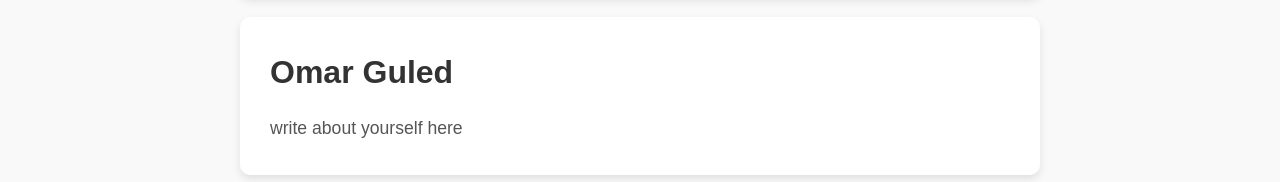
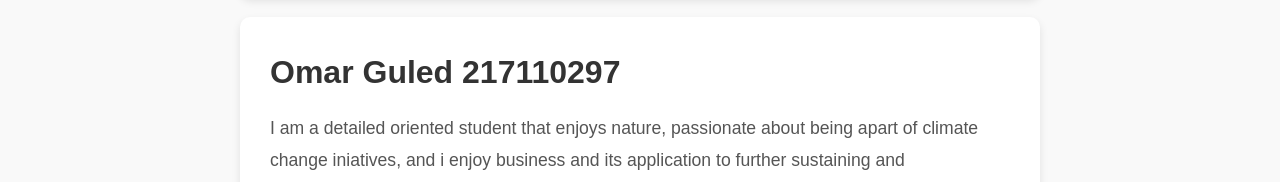
Before and after one commit to Rocco6745667/4020-group-project, a plain HTML site: page profiles.html in a window 1280 px wide. Shown: the part 760-942 px from the top of the page. Drawn offline with Linux system fonts and the light colour scheme.

Commit message:
Update profiles.html

```diff
--- a/profiles.html
+++ b/profiles.html
@@ -37,8 +37,9 @@
         <p>write about yourself here</p>
       </section>
       <section class="profile">
-        <h2>Omar Guled</h2>
-        <p>write about yourself here</p>
+        <h2>Omar Guled 217110297</h2>
+        <p> I am a detailed oriented student that enjoys nature, passionate about being apart of climate change iniatives, and i enjoy
+        business and its application to further sustaining and strengthening corporate social responsibility and its application to it. </p>
       </section>
       <footer>
         <div class="footer-content">
```
